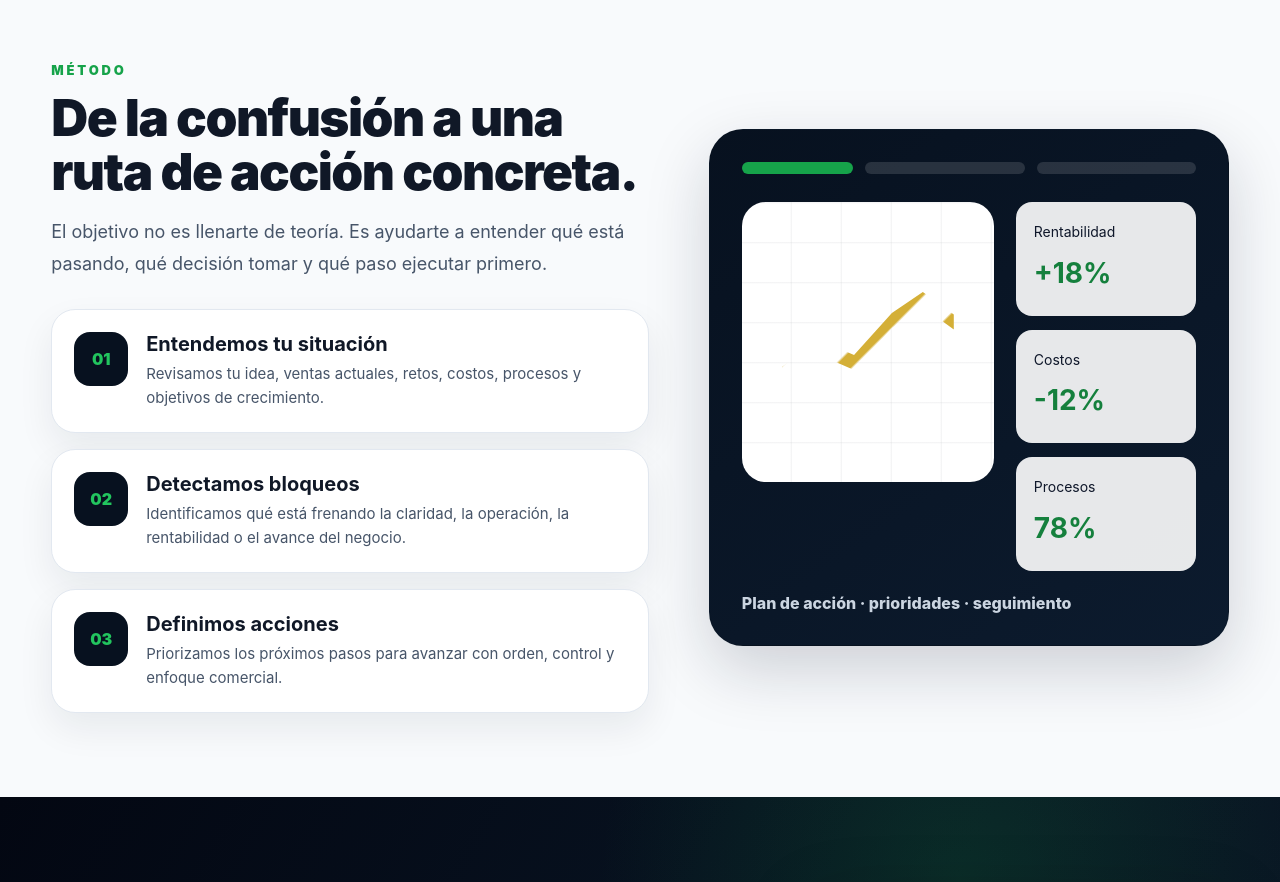
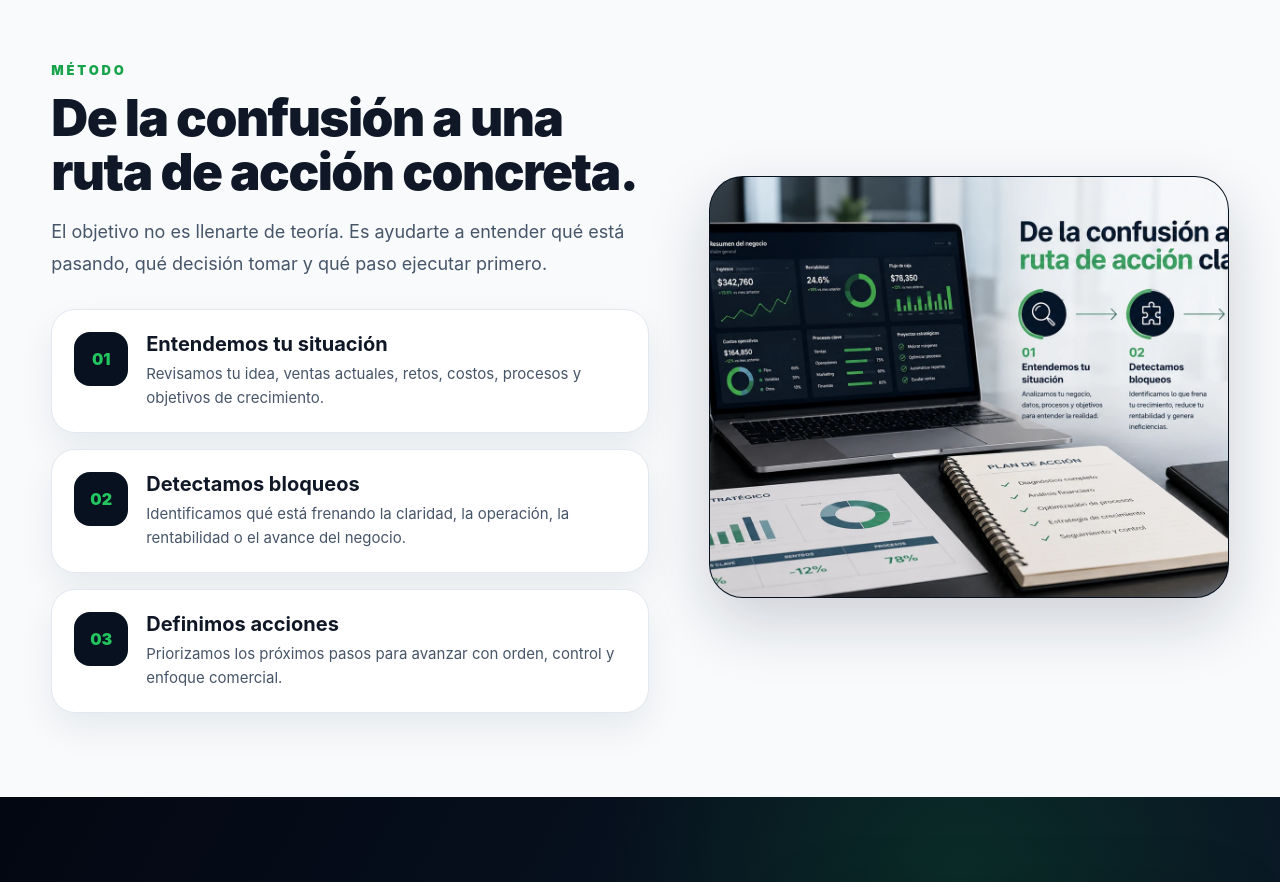
Before and after one commit to gabocaste883-bot/gabriel-landing, a React (Vite) app: page / in a window 1280 px wide. Shown: the part 2540-3422 px from the top of the page. Built offline with nearby package versions, Linux system fonts and the light colour scheme.

Commit message:
Add files via upload

```diff
--- a/src/main.jsx
+++ b/src/main.jsx
@@ -143,15 +143,8 @@ function HeroVisual() {
 
 function MethodVisual() {
   return (
-    <div className="methodVisual" aria-hidden="true">
-      <div className="dashTop">
-        <span /> <span /> <span />
-      </div>
-      <div className="dashGrid">
-        <div className="bigGraph"><div className="line" /></div>
-        <div className="sideStats"><p>Rentabilidad <b>+18%</b></p><p>Costos <b>-12%</b></p><p>Procesos <b>78%</b></p></div>
-      </div>
-      <div className="dashFooter">Plan de acción · prioridades · seguimiento</div>
+    <div className="methodImageFrame" aria-label="Diagnóstico, análisis y plan de acción para consultoría de negocios">
+      <img src="/method-corporativo.webp" alt="Dashboard corporativo con análisis financiero y plan de acción" />
     </div>
   );
 }
```
Also changed, not shown: public/method-corporativo.webp (added), src/styles.css.
